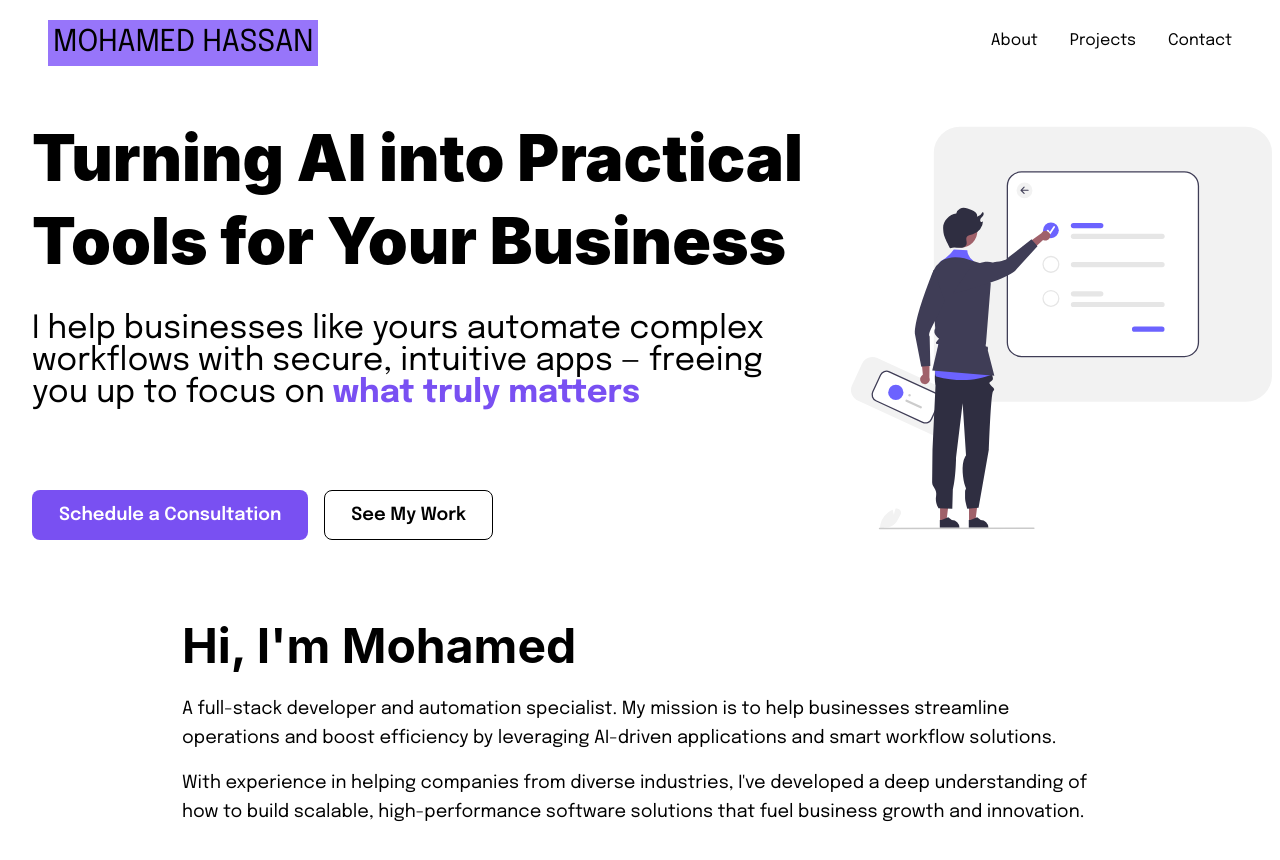
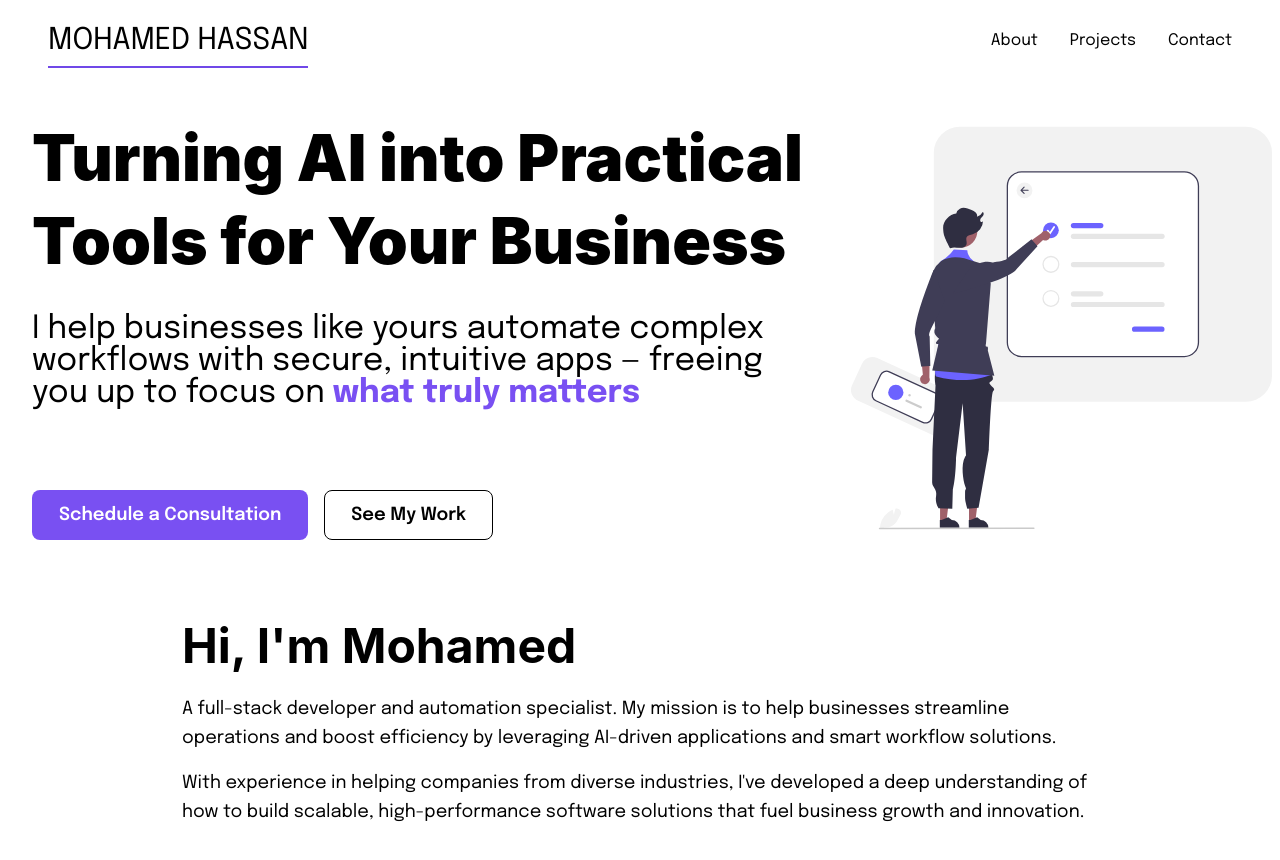
Before and after one commit to mohassan-dev/portfolio, a Next.js app: page / in a window 1280 px wide. Shown: the top 860 px of the page. Built offline with nearby package versions, Linux system fonts and the light colour scheme.

Commit message:
remove special logo effects

```diff
--- a/src/components/Header.module.css
+++ b/src/components/Header.module.css
@@ -82,28 +82,3 @@
 .link:hover::after {
   width: 100%; /* Full width on hover */
 }
-
-.logo {
-  position: relative;
-  overflow: hidden; /* Contains the pseudo-element */
-  padding: 0 5px;
-}
-
-.logo::after {
-  content: "";
-  position: absolute;
-  bottom: 0;
-  left: 0;
-  width: 100%; /* Full width from the start */
-  height: 0; /* Starts with no height */
-  background-color: var(--mantine-color-violet-4) !important;
-  transition: height 0.3s ease;
-  z-index: -1; /* Places it behind the text */
-}
-
-.logo:hover::after {
-  height: 100%; /* Full height on hover */
-}
-.logo.active::after {
-  height: 100%;
-}
```
